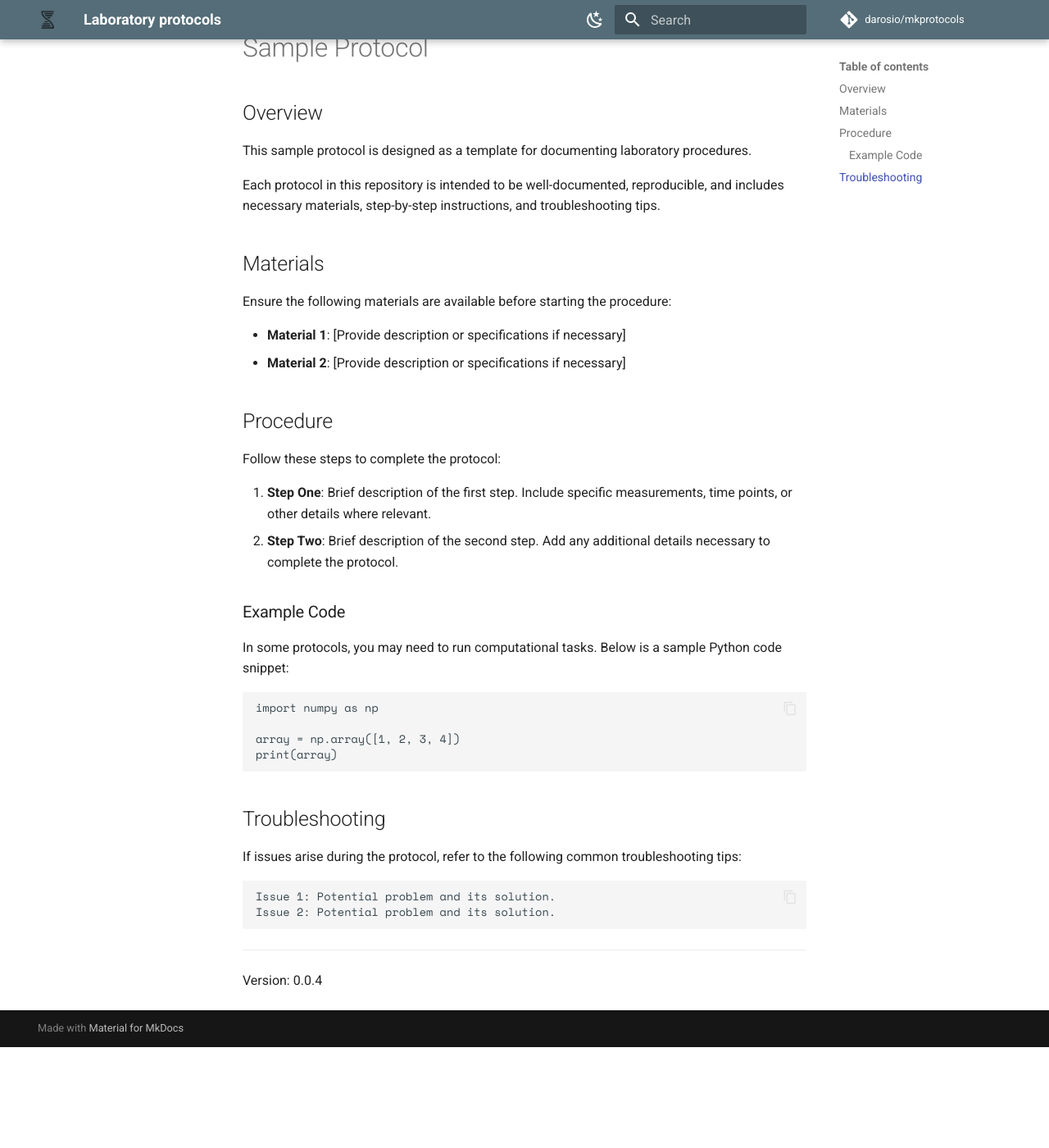
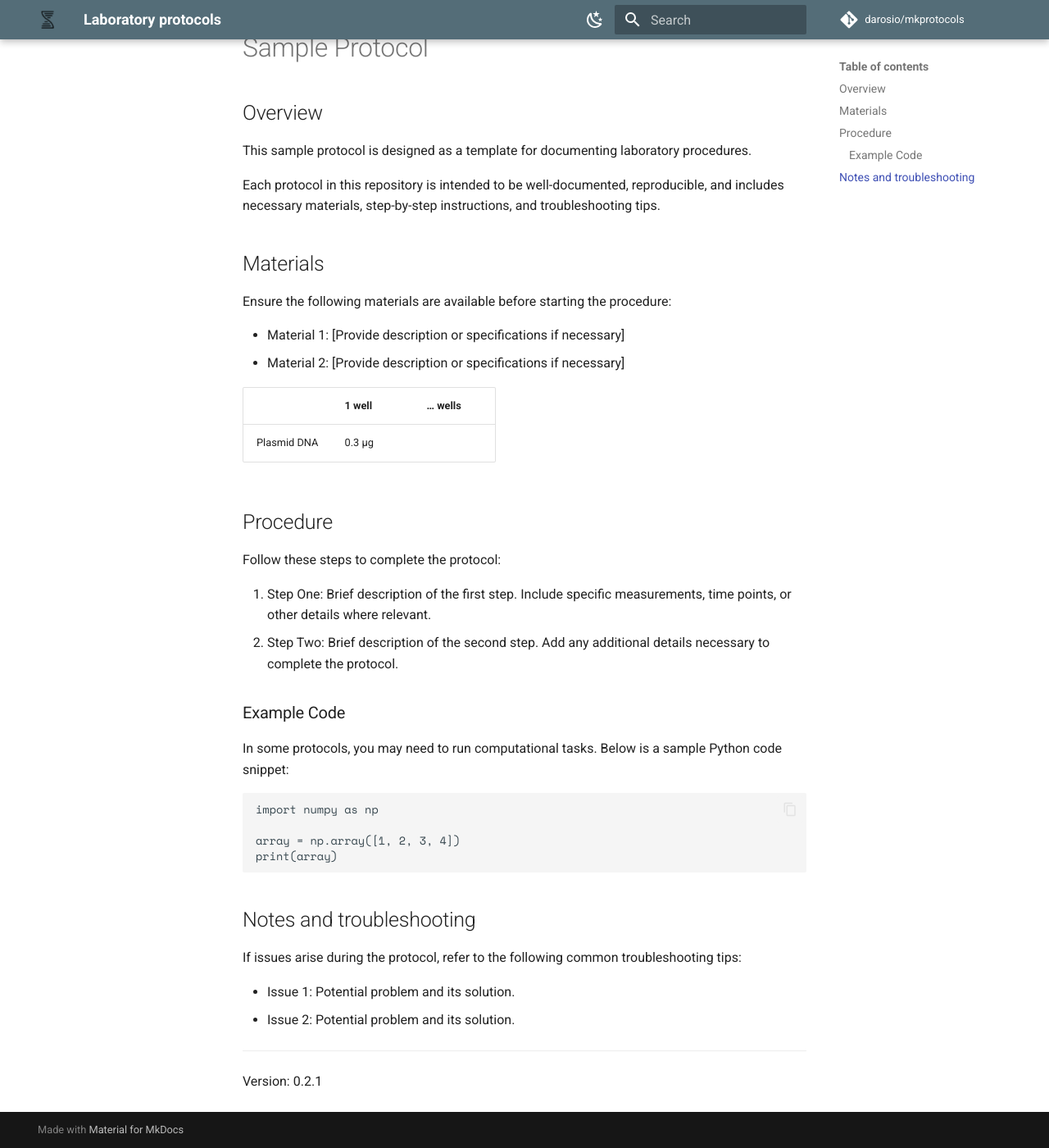
Before and after one commit to darosio/mkprotocols, an MkDocs documentation site: the page built from docs/protocols/Sample_protocol.md, in a window 1280 px wide and 1400 px high, scrolled down 148 px. Shown: the whole window at 82% size. Built offline with MkDocs 1.6.1 and Material for MkDocs 9.7.7, drawn with Linux system fonts in a browser that asks for light colours; comment, search, counter and statistics services are not loaded; before the commit the page ends 1425 px from its top, so only the background shows below that.

````diff
--- a/.pre-commit-config.yaml
+++ b/.pre-commit-config.yaml
@@ -49,7 +49,7 @@
     rev: v4.0.0-alpha.8
     hooks:
       - id: prettier
-        files: \.(yaml|yml|md|html|css|scss|js|json)$
+        files: \.(yaml|yml|html|css|scss|js|json)$
         args: [--prose-wrap=preserve]
 
   - repo: https://github.com/pre-commit/pygrep-hooks
--- a/docs/protocols/Sample_protocol.md
+++ b/docs/protocols/Sample_protocol.md
@@ -18,15 +18,19 @@
 
 Ensure the following materials are available before starting the procedure:
 
-- **Material 1**: [Provide description or specifications if necessary]
-- **Material 2**: [Provide description or specifications if necessary]
+- Material 1: [Provide description or specifications if necessary]
+- Material 2: [Provide description or specifications if necessary]
+
+|             | 1 well | … wells |
+| ----------- | ------ | ------- |
+| Plasmid DNA | 0.3 µg |         |
 
 ## Procedure
 
 Follow these steps to complete the protocol:
 
-1. **Step One**: Brief description of the first step. Include specific measurements, time points, or other details where relevant.
-2. **Step Two**: Brief description of the second step. Add any additional details necessary to complete the protocol.
+1. Step One: Brief description of the first step. Include specific measurements, time points, or other details where relevant.
+2. Step Two: Brief description of the second step. Add any additional details necessary to complete the protocol.
 
 ### Example Code
 
@@ -39,13 +43,13 @@
 print(array)
 ```
 
-## Troubleshooting
+## Notes and troubleshooting
 
 If issues arise during the protocol, refer to the following common troubleshooting tips:
 
-    Issue 1: Potential problem and its solution.
-    Issue 2: Potential problem and its solution.
+- Issue 1: Potential problem and its solution.
+- Issue 2: Potential problem and its solution.
 
 ---
 
-Version: 0.0.4
+Version: 0.2.1
--- a/mkdocs.yml
+++ b/mkdocs.yml
@@ -44,7 +44,7 @@
 nav:
   - Introduction: README.md
   - Protocols:
-      - Titration: protocols/Titration_in_cells.md
+      - Calibration: protocols/Chloride_pH_calibration.md
   - Development:
       - Development: development.md
       - Changelog: CHANGELOG.md
@@ -55,3 +55,8 @@
   - tags:
       listings_toc: false
       tags: true
+
+markdown_extensions:
+  - def_list
+  - pymdownx.tasklist:
+      custom_checkbox: true
--- a/pyproject.toml
+++ b/pyproject.toml
@@ -30,7 +30,8 @@
 docs = [
   "mkdocs",
   "mkdocs-material",
-  "mkdocs-pdf-export-plugin"
+  "mkdocs-pdf-export-plugin",
+  "pymdown-extensions>=10.11.2"
 ]
 
 [tool.commitizen]
@@ -41,7 +42,8 @@
 version = "0.2.1"
 version_files = [
   "pyproject.toml:version",
-  "docs/README.md:.version-"
+  "docs/README.md:.version-",
+  "*.md:Version:"
 ]
 
 [tool.hatch.build.targets.wheel]
````
Also changed, not shown: docs/README.md (+4 -5 lines), docs/protocols/Chloride_pH_calibration.md (added, +55 -0 lines), docs/protocols/Titration_in_cells.md (deleted, +0 -42 lines).
